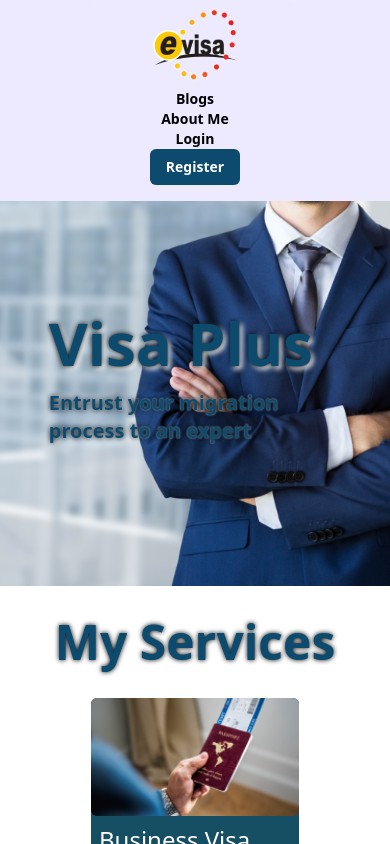
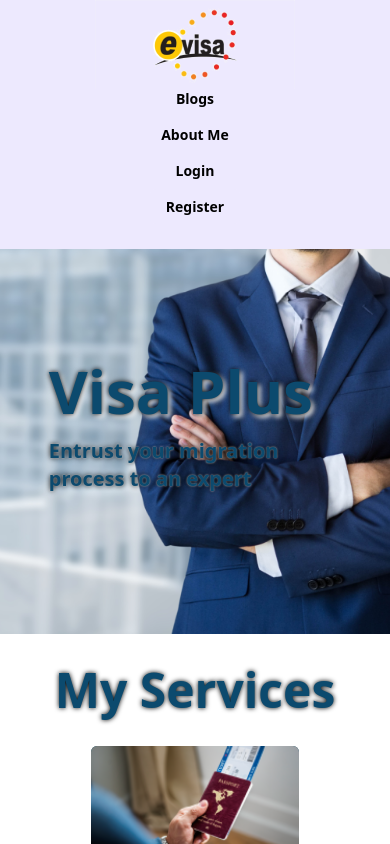
Before and after one commit to ThakurSaad/visa-plus, a React (Create React App) app: page / in a window 390 px wide. Shown: the top 844 px of the page. Built offline with nearby package versions, Linux system fonts and the light colour scheme; no server answers.

Commit message:
customLink and responsive

```diff
--- /dev/null
+++ b/src/components/CustomLink/CustomLink.js
@@ -0,0 +1,26 @@
+import React from "react";
+import { Link, useMatch, useResolvedPath } from "react-router-dom";
+
+function CustomLink({ children, to, ...props }) {
+  let resolved = useResolvedPath(to);
+  let match = useMatch({ path: resolved.pathname, end: true });
+
+  return (
+    <div>
+      <Link
+        style={{
+          color: match ? "#0c4a6e" : "black",
+          backgroundColor: match ? "#ffffff" : "#ede9fe",
+          padding: match ? ".5rem 1rem" : "",
+          borderRadius: match ? "6px" : "",
+        }}
+        to={to}
+        {...props}
+      >
+        {children}
+      </Link>
+    </div>
+  );
+}
+
+export default CustomLink;
--- a/src/components/Header/Header.js
+++ b/src/components/Header/Header.js
@@ -4,23 +4,24 @@ import { useAuthState } from "react-firebase-hooks/auth";
 import { Link } from "react-router-dom";
 import auth from "../../firebase.init";
 import logo from "../../images/logo.png";
+import CustomLink from "../CustomLink/CustomLink";
 
 const Header = () => {
   const [user, loading, error] = useAuthState(auth);
   return (
-    <nav className="grid grid-cols-1 bg-violet-100 justify-items-center md:flex md:justify-between md:items-center text-sm">
+    <nav className="grid grid-cols-1 bg-violet-100 justify-items-center md:flex md:justify-between md:items-center text-sm pb-8 lg:pb-0">
       <div>
         <Link to="/">
           <img src={logo} alt="" />
         </Link>
       </div>
-      <div className="md:pr-4 grid justify-items-center grid-cols-1 md:flex md:items-center">
-        <Link className="font-semibold mx-8" to="/blogs">
+      <div className="md:pr-4 grid justify-items-center grid-cols-1 gap-y-4 md:flex md:items-center">
+        <CustomLink className="font-semibold mx-8" to="/blogs">
           Blogs
-        </Link>
-        <Link className="font-semibold mx-8" to="/aboutme">
+        </CustomLink>
+        <CustomLink className="font-semibold mx-8" to="/aboutme">
           About Me
-        </Link>
+        </CustomLink>
         {user ? (
           <button
             onClick={() => signOut(auth)}
@@ -29,16 +30,16 @@ const Header = () => {
             Sign Out
           </button>
         ) : (
-          <div className="grid grid-cols-1 items-center justify-items-center md:grid-cols-2">
-            <Link className="font-semibold mx-4" to="/login">
+          <div className="grid grid-cols-1  gap-y-4 items-center justify-items-center md:grid-cols-2">
+            <CustomLink className="font-semibold mx-4" to="/login">
               Login
-            </Link>
-            <Link
-              className="rounded-md font-semibold bg-sky-900 text-white py-2 px-4 mx-4 mb-4 md:mb-0"
+            </CustomLink>
+            <CustomLink
+              className="rounded-md font-semibold bg-sky-900 text-white py-2 px-4 mx-4 md:mb-0"
               to="/register"
             >
               Register
-            </Link>
+            </CustomLink>
           </div>
         )}
       </div>
```
